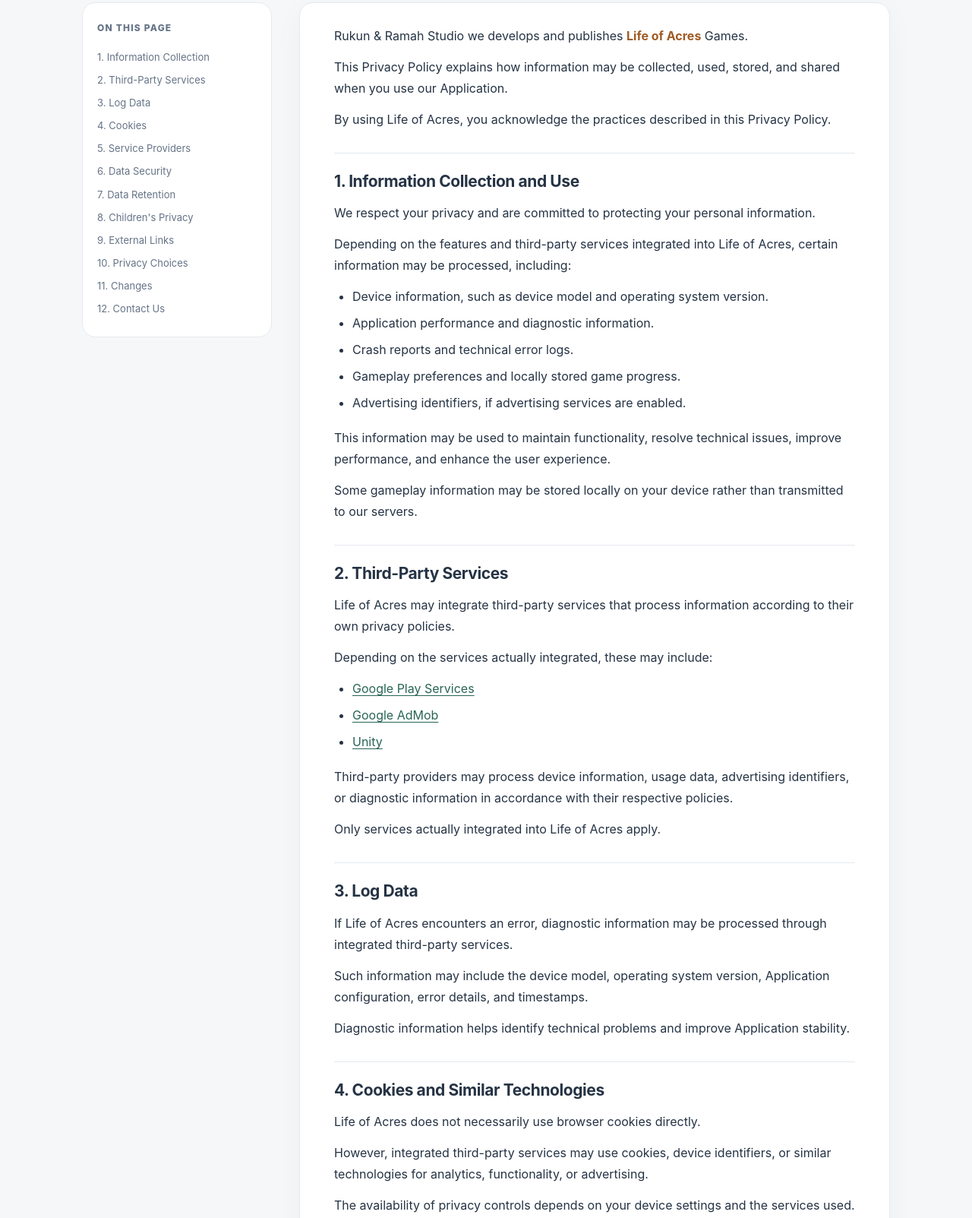
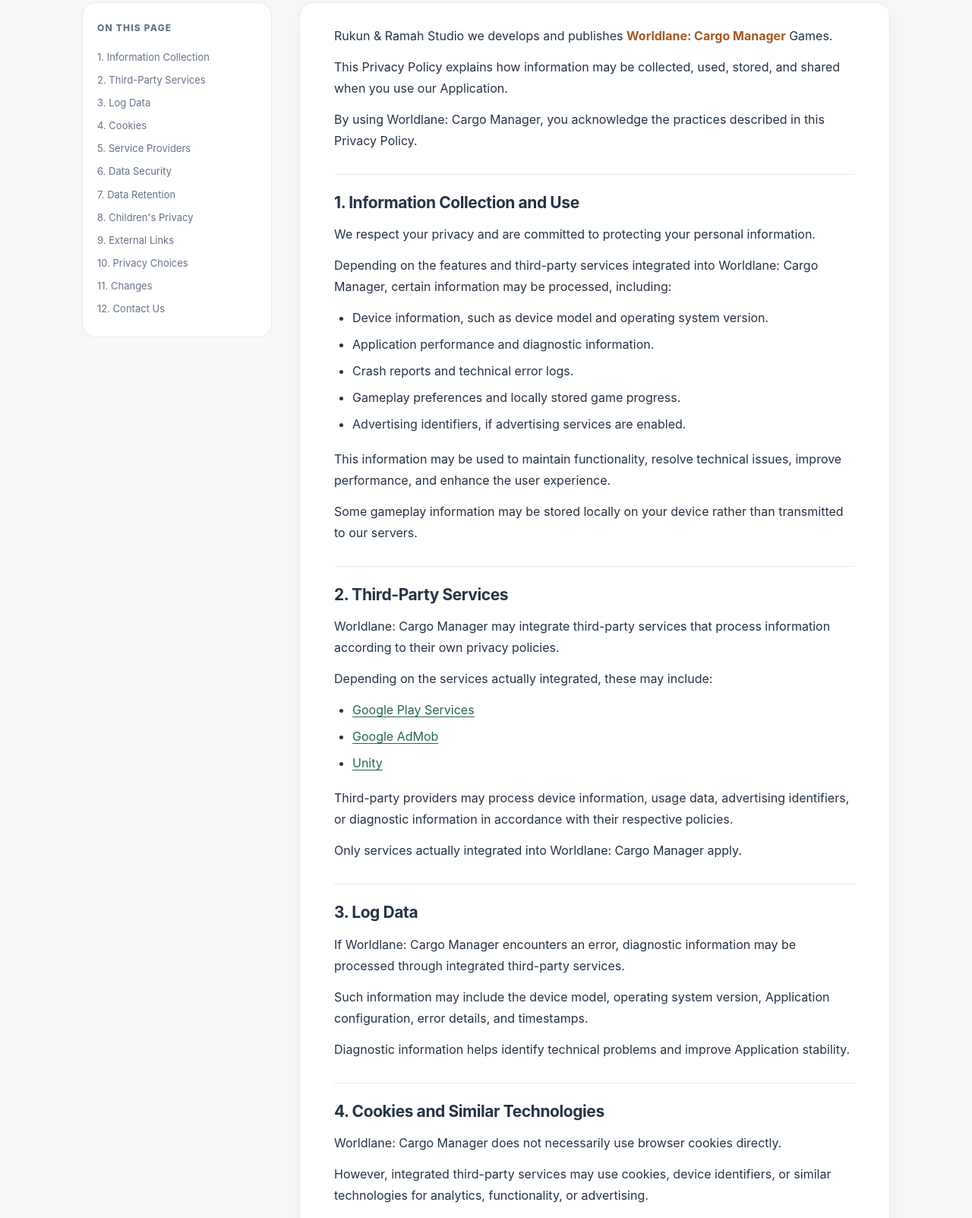
Before and after one commit to shirayaka/PrivacyPolicy, a plain HTML site: page Worldlane:Cargo Manager/index.html in a window 1280 px wide. Shown: the part 375-1978 px from the top of the page at 76% size. Drawn offline with Linux system fonts and the light colour scheme.

Commit message:
Update privacy policy references to Worldlane: Cargo Manager

```diff
--- a/Worldlane:Cargo Manager/index.html
+++ b/Worldlane:Cargo Manager/index.html
@@ -121,14 +121,14 @@
       </nav>
 
       <article>
-        <p>Rukun &amp; Ramah Studio we develops and publishes <strong class="placeholder">Life of Acres</strong> Games.</p>
+        <p>Rukun &amp; Ramah Studio we develops and publishes <strong class="placeholder">Worldlane: Cargo Manager</strong> Games.</p>
         <p>This Privacy Policy explains how information may be collected, used, stored, and shared when you use our Application.</p>
-        <p>By using Life of Acres, you acknowledge the practices described in this Privacy Policy.</p>
+        <p>By using Worldlane: Cargo Manager, you acknowledge the practices described in this Privacy Policy.</p>
 
         <section id="information-collection">
           <h2>1. Information Collection and Use</h2>
           <p>We respect your privacy and are committed to protecting your personal information.</p>
-          <p>Depending on the features and third-party services integrated into Life of Acres, certain information may be processed, including:</p>
+          <p>Depending on the features and third-party services integrated into Worldlane: Cargo Manager, certain information may be processed, including:</p>
           <ul>
             <li>Device information, such as device model and operating system version.</li>
             <li>Application performance and diagnostic information.</li>
@@ -142,7 +142,7 @@
 
         <section id="third-party-services">
           <h2>2. Third-Party Services</h2>
-          <p>Life of Acres may integrate third-party services that process information according to their own privacy policies.</p>
+          <p>Worldlane: Cargo Manager may integrate third-party services that process information according to their own privacy policies.</p>
           <p>Depending on the services actually integrated, these may include:</p>
           <ul>
             <li><a href="https://policies.google.com/privacy" target="_blank" rel="noopener noreferrer">Google Play Services</a></li>
@@ -150,19 +150,19 @@
             <li><a href="https://unity.com/legal/privacy-policy" target="_blank" rel="noopener noreferrer">Unity</a></li>
           </ul>
           <p>Third-party providers may process device information, usage data, advertising identifiers, or diagnostic information in accordance with their respective policies.</p>
-          <p>Only services actually integrated into Life of Acres apply.</p>
+          <p>Only services actually integrated into Worldlane: Cargo Manager apply.</p>
         </section>
 
         <section id="log-data">
           <h2>3. Log Data</h2>
-          <p>If Life of Acres encounters an error, diagnostic information may be processed through integrated third-party services.</p>
+          <p>If Worldlane: Cargo Manager encounters an error, diagnostic information may be processed through integrated third-party services.</p>
           <p>Such information may include the device model, operating system version, Application configuration, error details, and timestamps.</p>
           <p>Diagnostic information helps identify technical problems and improve Application stability.</p>
         </section>
 
         <section id="cookies">
           <h2>4. Cookies and Similar Technologies</h2>
-          <p>Life of Acres does not necessarily use browser cookies directly.</p>
+          <p>Worldlane: Cargo Manager does not necessarily use browser cookies directly.</p>
           <p>However, integrated third-party services may use cookies, device identifiers, or similar technologies for analytics, functionality, or advertising.</p>
           <p>The availability of privacy controls depends on your device settings and the services used.</p>
         </section>
@@ -175,13 +175,13 @@
 
         <section id="security">
           <h2>6. Data Security</h2>
-          <p>We take reasonable measures to protect information processed in connection with Life of Acres.</p>
+          <p>We take reasonable measures to protect information processed in connection with Worldlane: Cargo Manager.</p>
           <p>However, no electronic storage system or method of transmission over the internet can be guaranteed to be completely secure.</p>
         </section>
 
         <section id="retention">
           <h2>7. Data Retention</h2>
-          <p>Information stored locally by Life of Acres may remain on your device until it is deleted through Life of Acres or your device settings.</p>
+          <p>Information stored locally by Worldlane: Cargo Manager may remain on your device until it is deleted through Worldlane: Cargo Manager or your device settings.</p>
           <p>Information processed by third-party services may be retained according to their respective privacy policies.</p>
         </section>
 
@@ -189,24 +189,24 @@
           <h2>8. Children's Privacy</h2>
           <p>We do not knowingly collect personal information directly from children under the age of 13 without appropriate authorization.</p>
           <p>If you believe that a child has provided us with personal information, please contact us so we can review the situation and take appropriate action.</p>
-          <p>Additional age-related privacy requirements may apply depending on the user's location and Life of Acres's intended audience.</p>
+          <p>Additional age-related privacy requirements may apply depending on the user's location and Worldlane: Cargo Manager's intended audience.</p>
         </section>
 
         <section id="external-links">
           <h2>9. Links to External Websites</h2>
-          <p>Life of Acres may contain links to external websites or services.</p>
+          <p>Worldlane: Cargo Manager may contain links to external websites or services.</p>
           <p>We are not responsible for the content or privacy practices of websites operated by third parties. We encourage users to review their privacy policies.</p>
         </section>
 
         <section id="choices">
           <h2>10. Your Privacy Choices</h2>
-          <p>Depending on Life of Acres's features and the services used, you may be able to manage certain privacy preferences through your device settings or Life of Acres itself.</p>
+          <p>Depending on Worldlane: Cargo Manager's features and the services used, you may be able to manage certain privacy preferences through your device settings or Worldlane: Cargo Manager itself.</p>
           <p>You may contact us to ask questions about information we control or to request applicable privacy rights.</p>
         </section>
 
         <section id="changes">
           <h2>11. Changes to This Privacy Policy</h2>
-          <p>We may update this Privacy Policy to reflect changes in Life of Acres, third-party services, or applicable privacy requirements.</p>
+          <p>We may update this Privacy Policy to reflect changes in Worldlane: Cargo Manager, third-party services, or applicable privacy requirements.</p>
           <p>Updates will be published on this page with a revised effective date.</p>
         </section>
 
```
